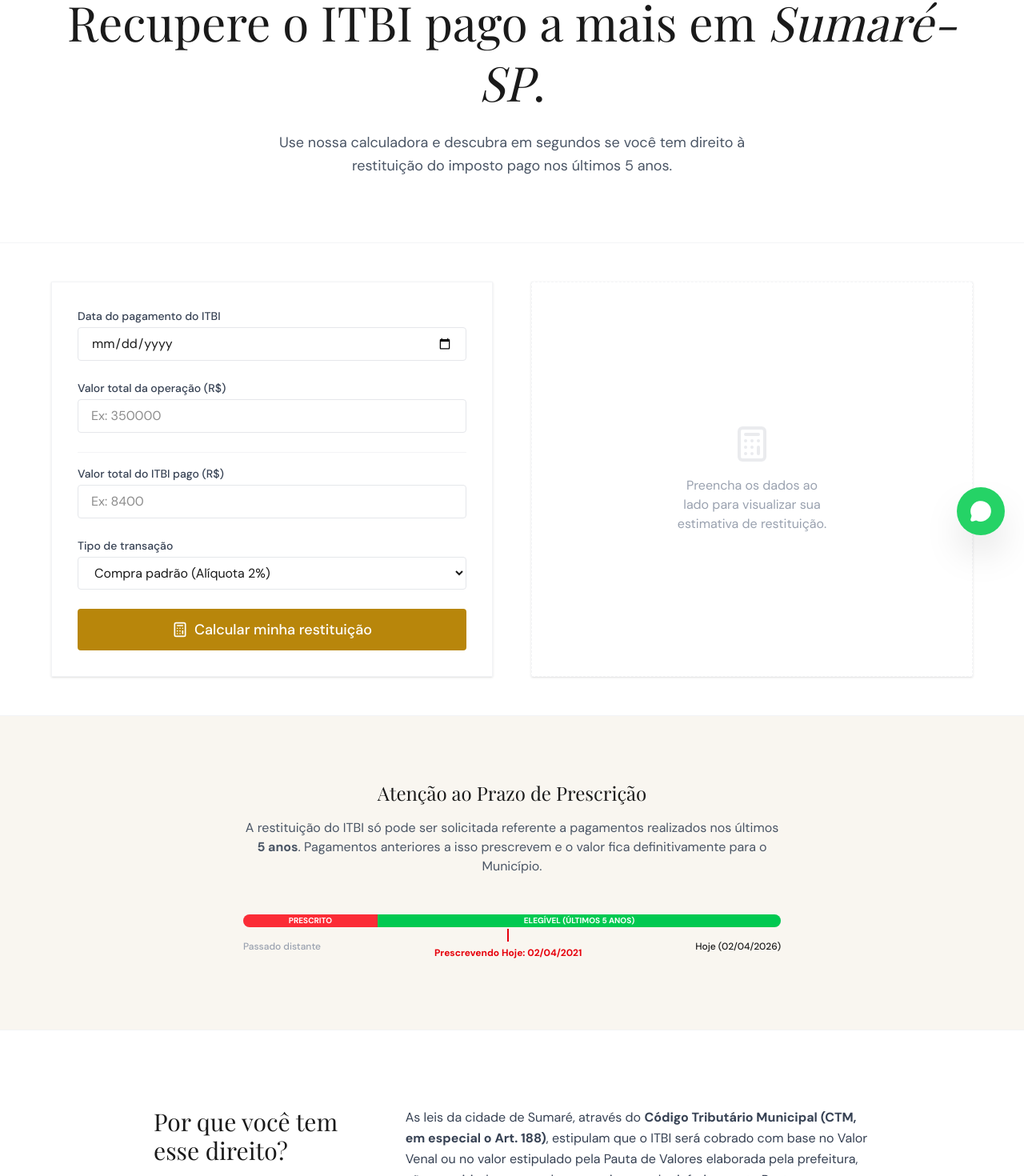
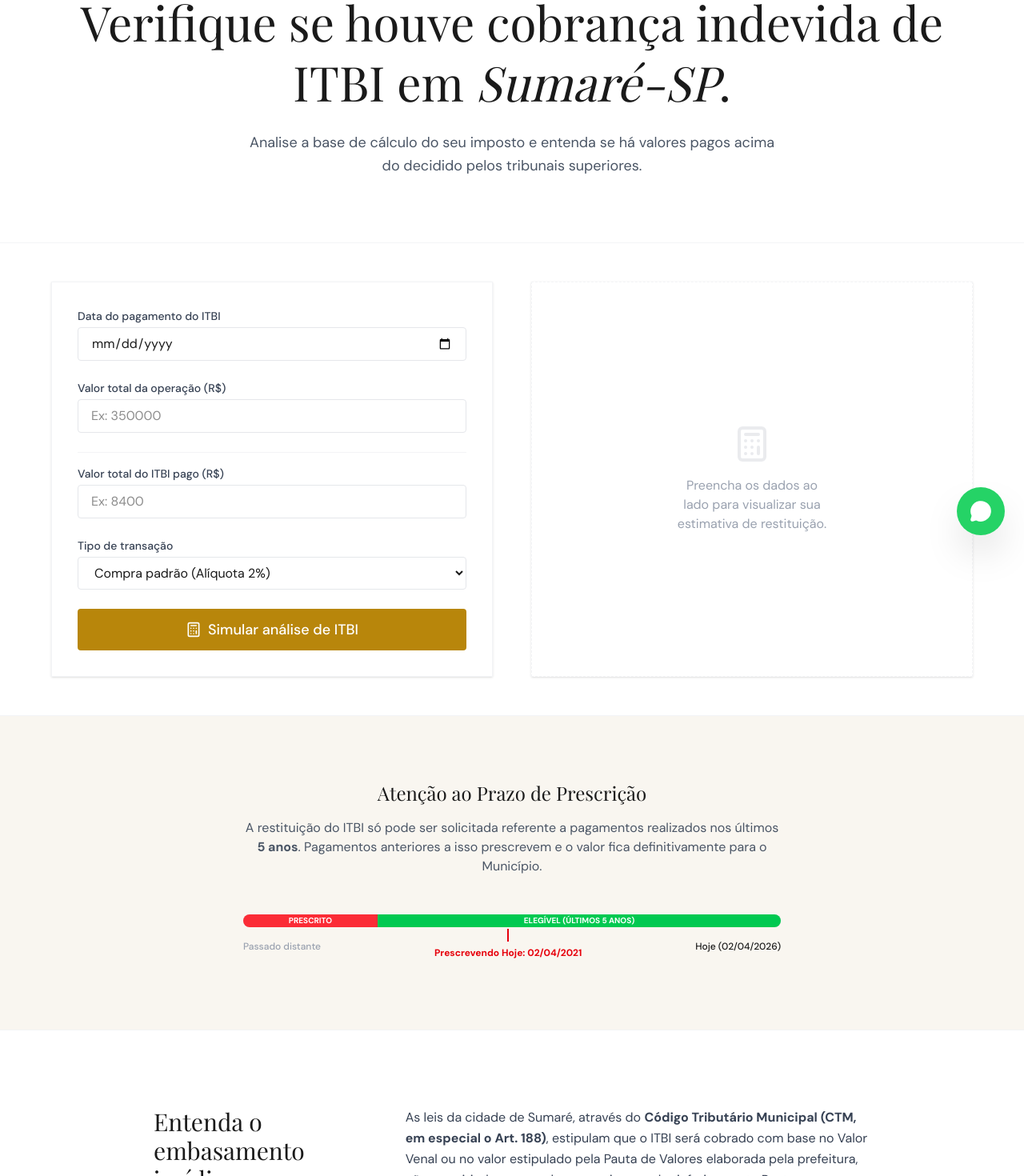
Before and after one commit to matheus-goncalvesf/sumare-calculadora-itbi, a React (Vite) app: page / in a window 1280 px wide. Shown: the part 107-1577 px from the top of the page at 80% size. Built offline with nearby package versions, Linux system fonts and the light colour scheme; a web font is replaced by a local one.

Commit message:
Ajuste de copy para conformidade ética com a OAB

```diff
--- a/metadata.json
+++ b/metadata.json
@@ -1,5 +1,5 @@
 {
   "title": "Sumaré - calculadora de ITBI",
-  "description": "Calculadora e guia jurídico sobre a restituição de ITBI pago a maior em Sumaré-SP.",
+  "description": "Simulador e guia sobre a base de cálculo do ITBI e o entendimento dos tribunais superiores para contribuintes de Sumaré-SP.",
   "requestFramePermissions": []
 }
--- a/src/App.tsx
+++ b/src/App.tsx
@@ -218,10 +218,10 @@ export default function App() {
               Direito Imobiliário & Tributário
             </span>
             <h1 className="text-4xl md:text-6xl text-brand-graphite leading-tight mb-6">
-              Recupere o ITBI pago a mais em <span className="italic">Sumaré-SP</span>.
+              Verifique se houve cobrança indevida de ITBI em <span className="italic">Sumaré-SP</span>.
             </h1>
             <p className="text-lg text-gray-600 max-w-2xl mx-auto leading-relaxed mb-8">
-              Use nossa calculadora e descubra em segundos se você tem direito à restituição do imposto pago nos últimos 5 anos.
+              Analise a base de cálculo do seu imposto e entenda se há valores pagos acima do decidido pelos tribunais superiores.
             </p>
           </motion.div>
         </div>
@@ -334,7 +334,7 @@ export default function App() {
                     <>Processando...</>
                   ) : (
                     <>
-                      <Calculator size={20} /> Calcular minha restituição
+                      <Calculator size={20} /> Simular análise de ITBI
                     </>
                   )}
                 </button>
@@ -409,7 +409,7 @@ export default function App() {
                             </div>
                           )}
                           <div className="flex justify-between items-center pt-4">
-                            <span className="text-brand-graphite font-bold">Valor a restituir:</span>
+                            <span className="text-brand-graphite font-bold">Diferença estimada:</span>
                             <span className="text-xl font-bold text-brand-amber">{formatCurrency(result.diferenca)}</span>
                           </div>
                         </div>
@@ -431,7 +431,7 @@ export default function App() {
                           </div>
 
                           <a
-                            href={`https://wa.me/5519993598714?text=Ol%C3%A1%2C%20Matheus.%20Acabei%20de%20usar%20sua%20calculadora%20de%20ITBI%20de%20Sumar%C3%A9%20e%20encontrei%20uma%20estimativa%20de%20restitui%C3%A7%C3%A3o%20de%20${formatCurrency(result.valorCorrigido)}.%20Gostaria%20de%20saber%20como%20proceder.`}
+                            href={`https://wa.me/5519993598714?text=Ol%C3%A1%2C%20Matheus.%20Acabei%20de%20usar%20sua%20calculadora%20de%20ITBI%20em%20Sumar%C3%A9%20e%20verifiquei%20uma%20poss%C3%ADvel%20diferen%C3%A7a%20de%20${formatCurrency(result.valorCorrigido)}%20no%20meu%20imposto.%20Gostaria%20de%20saber%20como%20proceder.`}
                             target="_blank"
                             rel="noopener noreferrer"
                             className="w-full bg-[#25D366] text-white flex justify-center items-center gap-3 py-4 rounded-sm font-bold hover:bg-[#128C7E] transition-colors shadow-lg"
@@ -499,7 +499,7 @@ export default function App() {
           <div className="grid grid-cols-1 md:grid-cols-12 gap-12">
             <div className="md:col-span-4">
               <div className="sticky top-12 space-y-6">
-                <h2 className="text-3xl text-brand-graphite">Por que você tem esse direito?</h2>
+                <h2 className="text-3xl text-brand-graphite">Entenda o embasamento jurídico</h2>
                 <div className="relative flex flex-col md:items-start items-center">
                   <img
                     src="https://lh3.googleusercontent.com/d/10ohuYlo8Uf3BT3AfaAmgjaVLc6of0Pjo"
```
